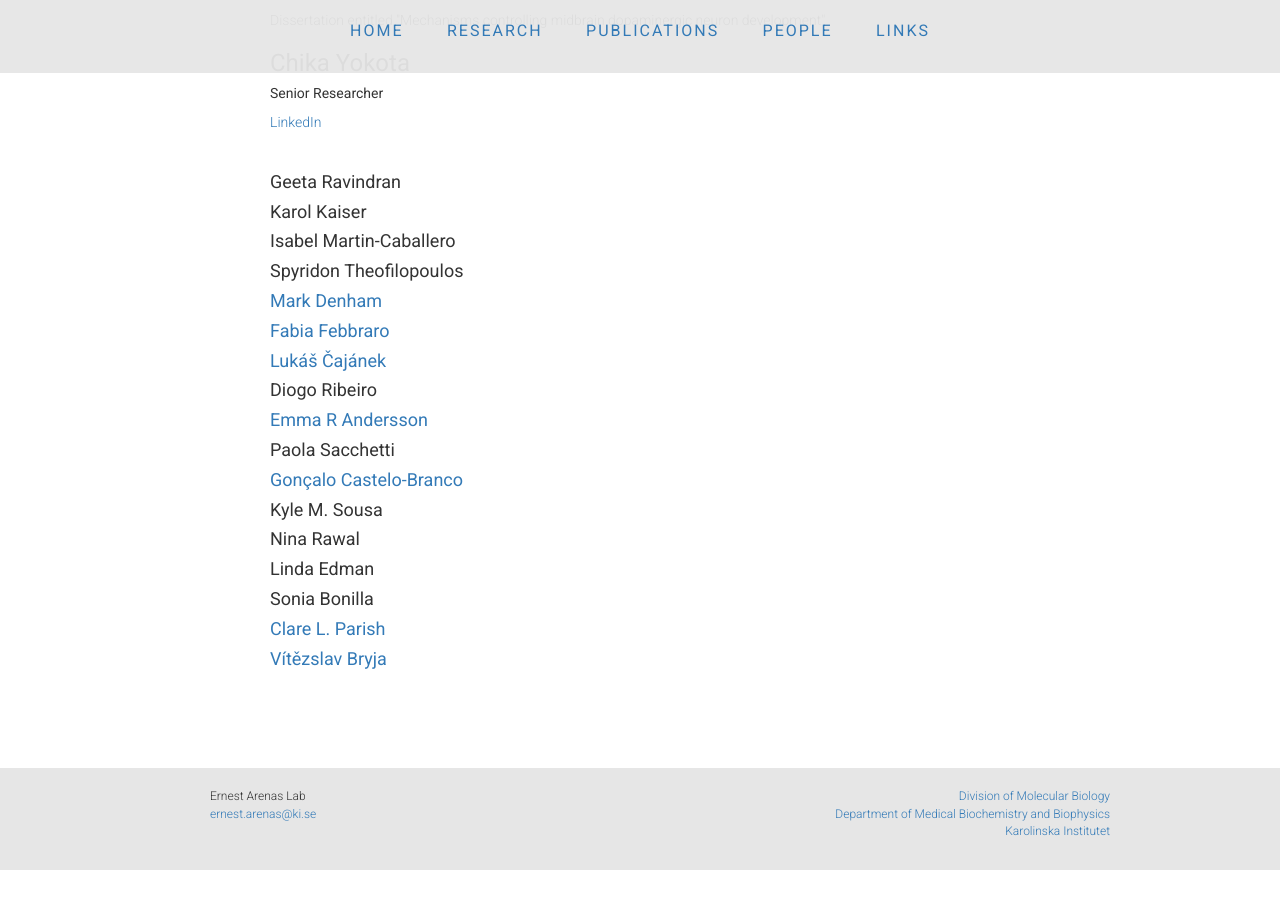
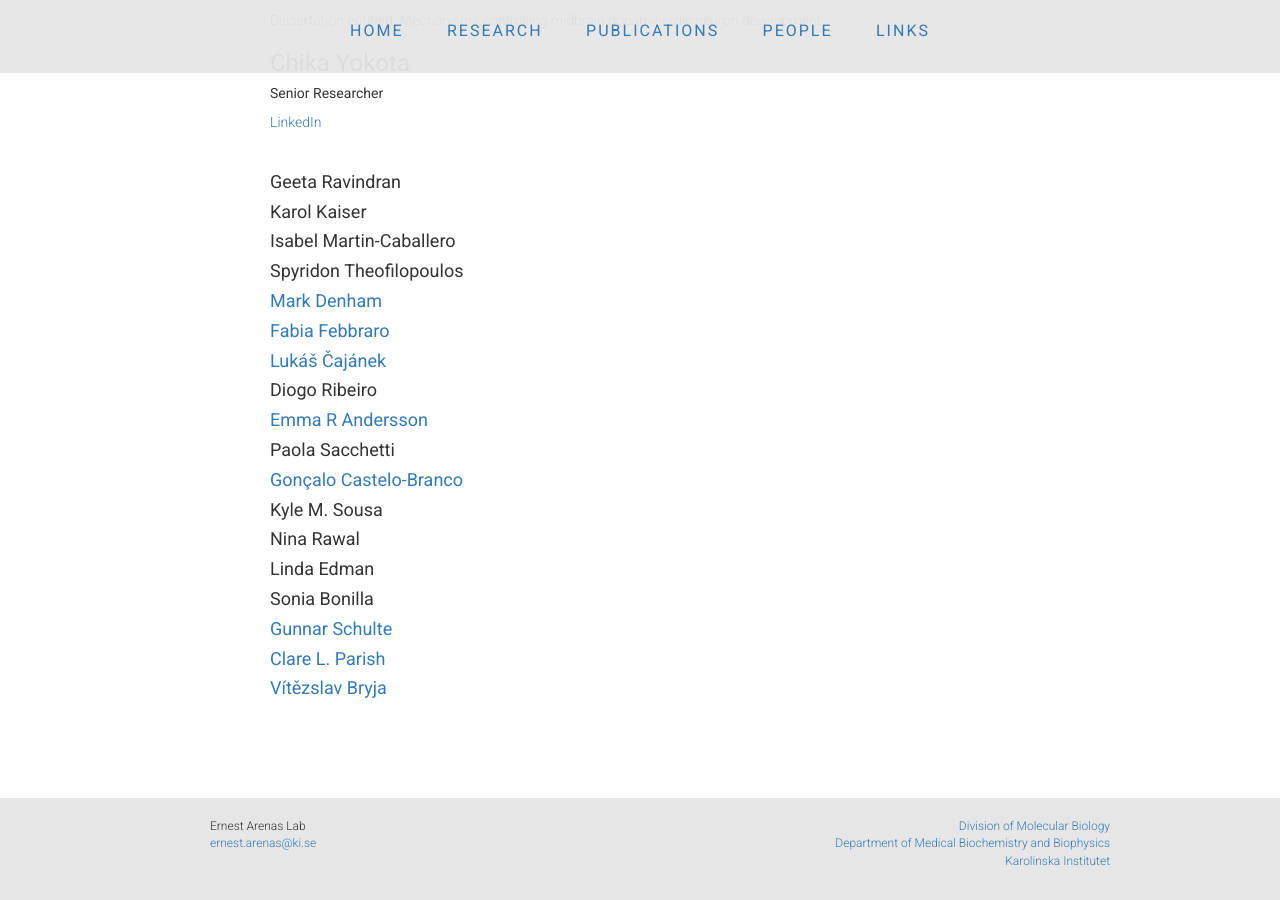
Before and after one commit to ArenasLab/arenaslab.github.io, a Jekyll site: the page people/index.html, which Jekyll copies as it is, in a window 1280 px wide and 900 px high, scrolled down 3075 px. Built offline with Jekyll 4.4.1, drawn with Linux system fonts in a browser that asks for light colours; before the commit the page ends 3945 px from its top, so only the background shows below that.

Commit message:
Update index.html

```diff
--- a/people/index.html
+++ b/people/index.html
@@ -295,6 +295,8 @@
 
 	<h4>Sonia Bonilla</h4>
 
+	<h4><a href="http://ki.se/en/fyfa/receptor-biology-and-signaling">Gunnar Schulte</a></h4>
+
 	<h4><a href="https://www.florey.edu.au/node/654">Clare L. Parish</a></h4>
 
 	<h4><a href="http://www.sci.muni.cz/ofiz/en/research/wnt-signaling/">Vítězslav Bryja</a></h4>
```
